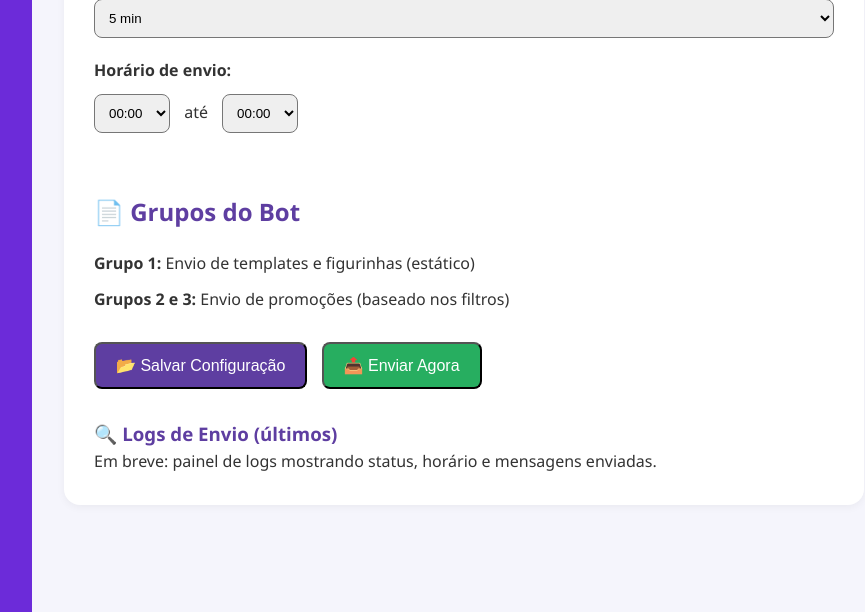
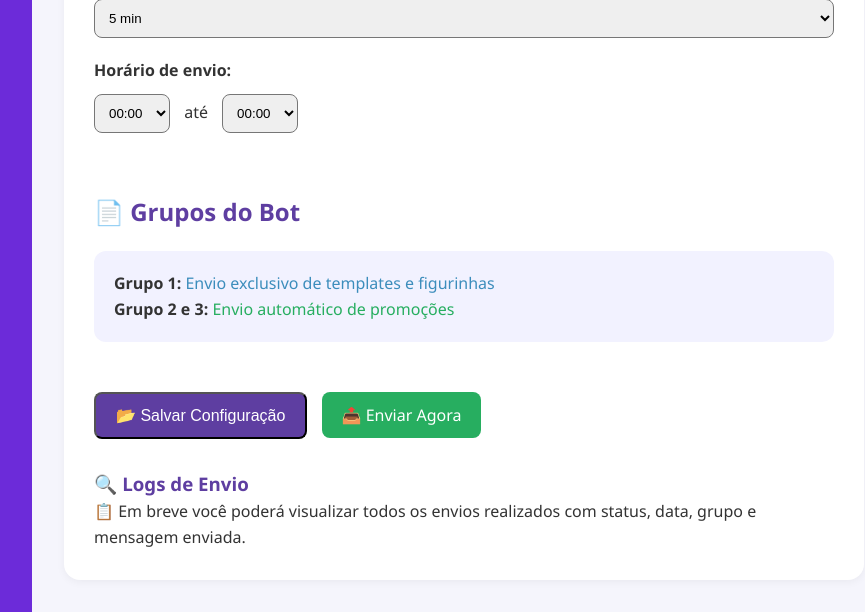
Before and after one commit to tor-28/clickdivulga, a Flask app: template templates/config-telegram.html in a window 1280 px wide. Shown: the part 870-1482 px from the top of the page, without its empty margins (188-1053 px from the left). Run offline with Flask 3, Linux system fonts and the light colour scheme; the template is opened without the code that fills it, so the values that code supplies are empty; parts of the project's set-up code (start-up, migrations or seed data) failed here and were passed over.

Commit message:
Update config-telegram.html

```diff
--- a/templates/config-telegram.html
+++ b/templates/config-telegram.html
@@ -87,15 +87,17 @@
 
         <h2 style="margin: 40px 0 20px; color: #5e3ea1;">📄 Grupos do Bot</h2>
 
-        <p style="margin-bottom: 10px;"><strong>Grupo 1:</strong> Envio de templates e figurinhas (estático)</p>
-        <p><strong>Grupos 2 e 3:</strong> Envio de promoções (baseado nos filtros)</p>
+        <div style="background: #f2f2ff; padding: 20px; border-radius: 12px; margin-bottom: 20px;">
+          <p><strong>Grupo 1:</strong> <span style="color: #3c8dbc;">Envio exclusivo de templates e figurinhas</span></p>
+          <p><strong>Grupo 2 e 3:</strong> <span style="color: #27ae60;">Envio automático de promoções</span></p>
+        </div>
 
         <button type="submit" style="margin-top: 30px; background-color: #5e3ea1; color: white; padding: 12px 20px; border-radius: 8px; font-size: 1rem; cursor: pointer;">📂 Salvar Configuração</button>
-        <button type="button" onclick="enviarAgora()" style="margin-left: 10px; background-color: #27ae60; color: white; padding: 12px 20px; border-radius: 8px; font-size: 1rem; cursor: pointer;">📤 Enviar Agora</button>
+        <a href="/enviar-bot/{{ bot_id }}" style="margin-left: 10px; background-color: #27ae60; color: white; padding: 12px 20px; border-radius: 8px; font-size: 1rem; text-decoration: none;">📤 Enviar Agora</a>
 
         <div style="margin-top: 30px;">
-          <h3 style="color:#5e3ea1;">🔍 Logs de Envio (últimos)</h3>
-          <p>Em breve: painel de logs mostrando status, horário e mensagens enviadas.</p>
+          <h3 style="color:#5e3ea1;">🔍 Logs de Envio</h3>
+          <p>📋 Em breve você poderá visualizar todos os envios realizados com status, data, grupo e mensagem enviada.</p>
         </div>
 
       </div>
@@ -107,10 +109,6 @@
       const botId = document.getElementById("bot-selector").value;
       window.location.href = "/config-bot/" + botId;
     }
-
-    function enviarAgora() {
-      alert("Funcionalidade de envio imediato ainda em desenvolvimento.");
-    }
   </script>
 </body>
 </html>
```
